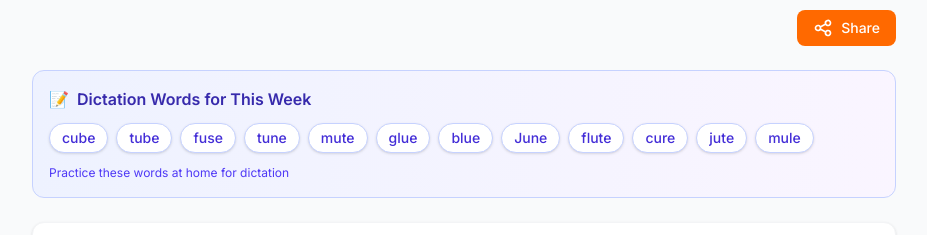
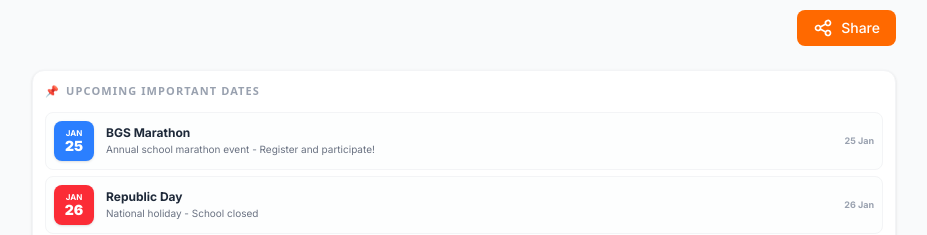
Before and after one commit to sreedhargs89/schoolpulse, a Next.js app: page / in a window 1280 px wide. Shown: the part 335-570 px from the top of the page, without its empty margins (176-1103 px from the left). Built offline with nearby package versions, Linux system fonts and the light colour scheme; no server answers.

Commit message:
style: remove dictation words from daily view

```diff
--- a/app/page.tsx
+++ b/app/page.tsx
@@ -235,12 +235,6 @@ function HomeContent() {
         <ShareButton day={dayData} />
       </div>
 
-      {/* Dictation Words */}
-      {weekData && weekData.dictationWords.length > 0 && (
-        <div className="mt-6">
-          <DictationWords words={weekData.dictationWords} />
-        </div>
-      )}
 
       {/* Important Dates */}
       {importantDates.length > 0 && (
```
